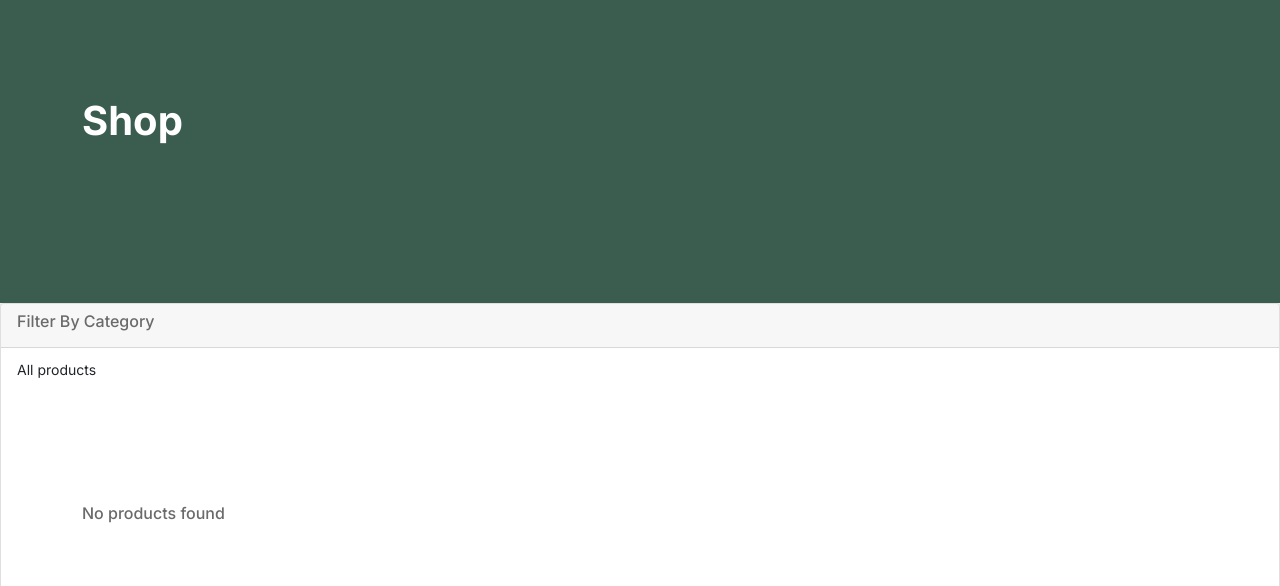
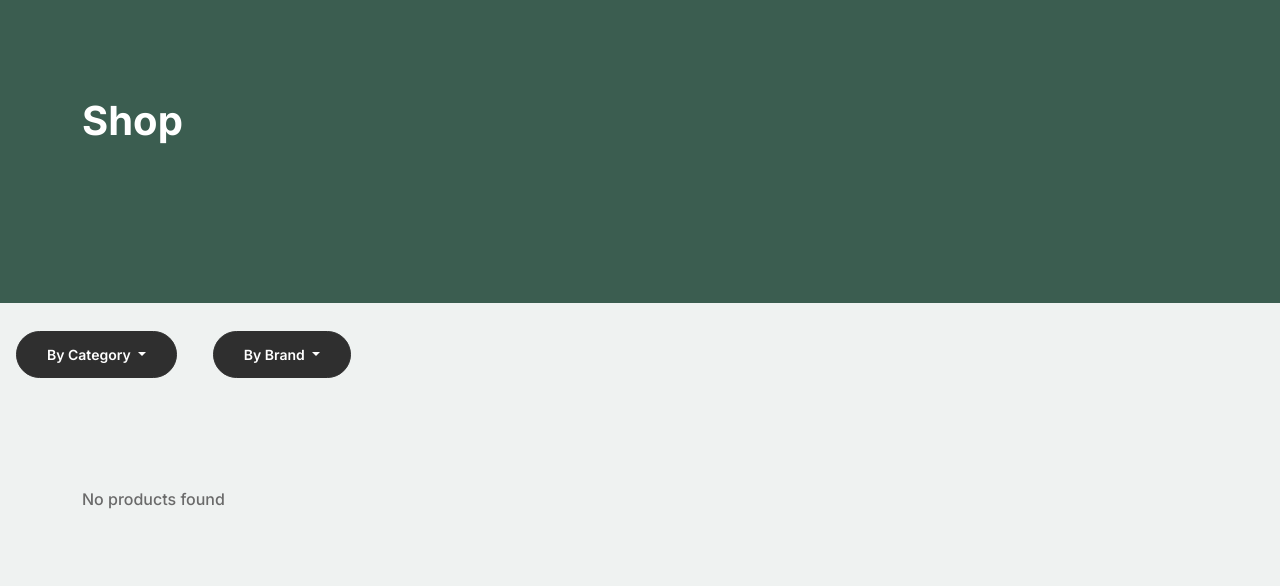
Before and after one commit to nandannsr/e-commerce, a Django app: template templates/user/usersearch.html in a window 1280 px wide. Shown: the part 91-677 px from the top of the page. Run offline with Django 4.2, Linux system fonts and the light colour scheme; the template is opened without the code that fills it, so the values that code supplies are empty; some libraries are stand-ins or nearby versions.

Commit message:
search changes

```diff
--- a/templates/user/usersearch.html
+++ b/templates/user/usersearch.html
@@ -80,17 +80,35 @@
 			</div>
 		<!-- End Hero Section -->
 
-		 <div class="card">
-			<article class="card-group-item">
-				<header class="card-header"><h6 class="title">Filter By Category</h6></header>
-				<div class="filter-content">
-					<div class="list-group list-group-flush">
-						<a href="{% url 'shop' %}" class="list-group-item">All products<span class="float-right badge badge-light round">142</span> </a>
-						{% for category in links %}
-					  <a href="{{ category.get_url }}" class="list-group-item">{{ category.category_name }}<span class="float-right badge badge-light round">142</span> </a>
+		<br>
+			<div class="btn-group mx-3">
+				<button type="button" class="btn btn-sm dropdown-toggle" data-bs-toggle="dropdown" aria-expanded="false">
+				  By Category
+				  </button>
+				 <ul class="dropdown-menu">
+				  <li><a href="{% url 'shop' %}" class="list-group-item">All products</a></li>
+
+				   {% for category in links %}
+					  <li><a href="{{ category.get_url }}" class="list-group-item">{{ category.category_name }}<span class="float-right badge badge-light round">142</span> </a></li>
 					 {% endfor %}
-					</div>
-				</div>
+
+
+				  </ul>
+			 </div>
+			 <div class="btn-group mx-3">
+				<button type="button" class="btn btn-sm dropdown-toggle" data-bs-toggle="dropdown" aria-expanded="false">
+				  By Brand
+				  </button>
+				 <ul class="dropdown-menu">
+				  <li><a href="{% url 'shop' %}" class="list-group-item">All products</a></li>
+
+				   {% for brands in blinks %}
+					  <li><a href="{{ brands.get_url }}" class="list-group-item">{{ brands.brand_name }}<span class="float-right badge badge-light round">142</span> </a></li>
+					 {% endfor %}
+
+
+				  </ul>
+			 </div>
 
 
 
```
